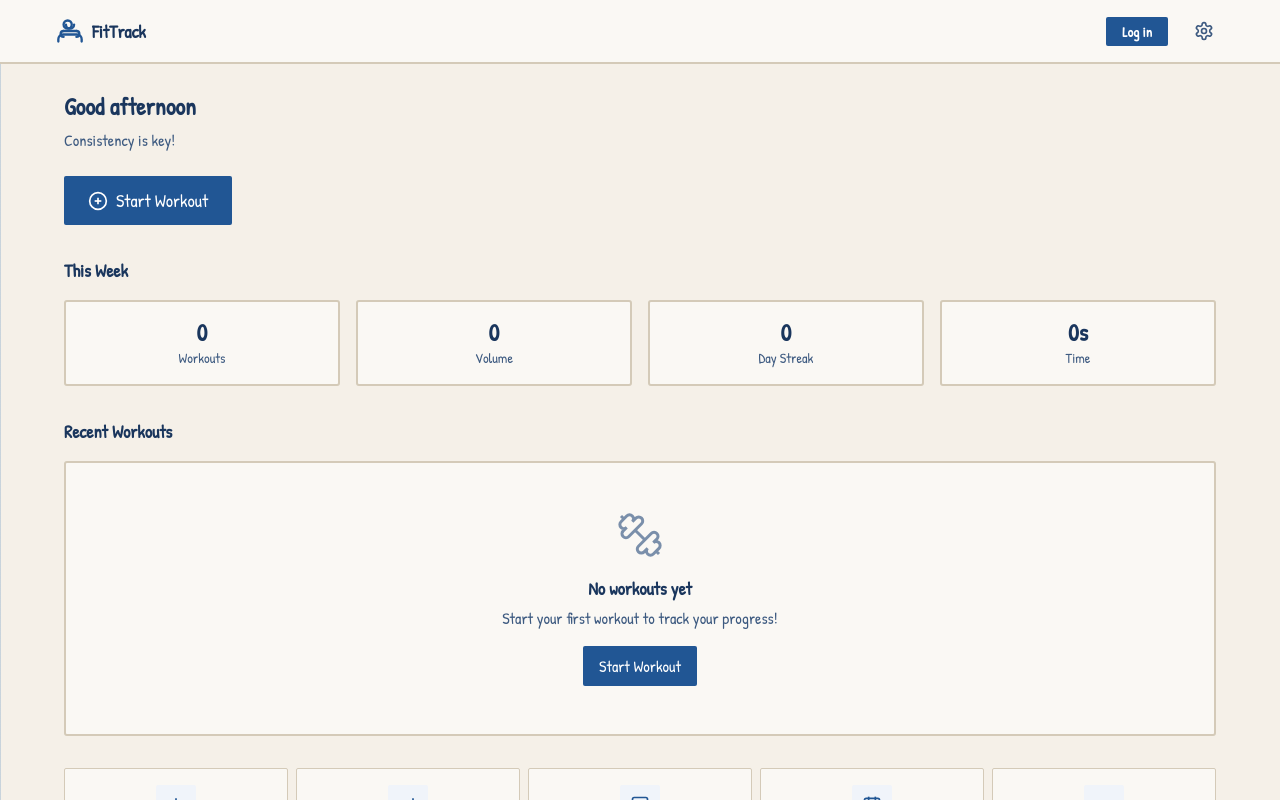
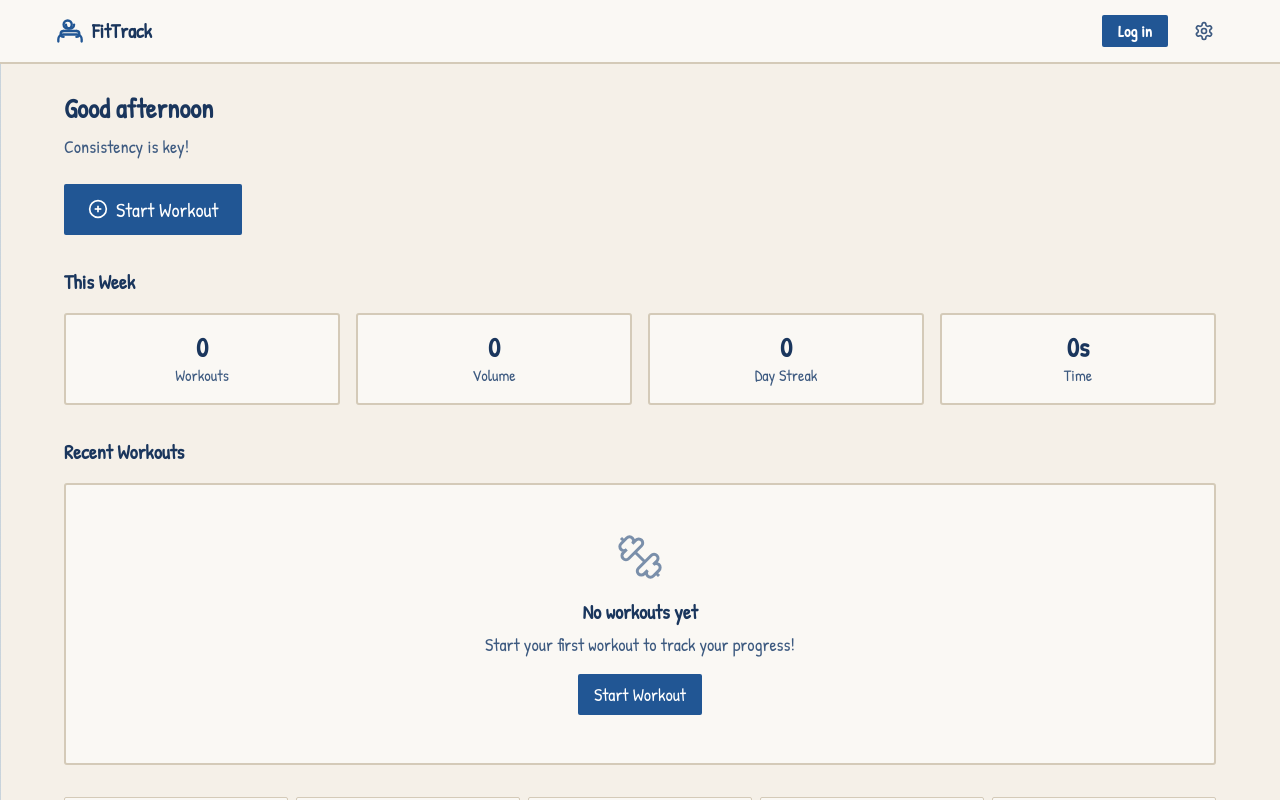
Before and after one commit to ADrejta/fitness-tracker, an Angular app in the folder frontend/: page / in a window 1280 px wide. Shown: the top 800 px of the page. Built offline with nearby package versions, Linux system fonts and the light colour scheme.

Commit message:
Increase visuals size

```diff
--- a/frontend/src/app/layout/navigation/navigation.component.scss
+++ b/frontend/src/app/layout/navigation/navigation.component.scss
@@ -63,17 +63,17 @@
   display: flex;
   align-items: center;
   justify-content: center;
-  width: 24px;
-  height: 24px;
+  width: 28px;
+  height: 28px;
 
   ::ng-deep svg {
-    width: 20px;
-    height: 20px;
+    width: 24px;
+    height: 24px;
   }
 }
 
 .nav__label {
-  font-size: 10px;
+  font-size: 11px;
   font-weight: var(--font-weight-medium);
 }
 
--- a/frontend/src/app/shared/components/button/button.component.scss
+++ b/frontend/src/app/shared/components/button/button.component.scss
@@ -143,7 +143,7 @@
   display: flex;
   align-items: center;
   justify-content: center;
-  font-size: 1.125em;
+  font-size: 1.25em;
 
   ::ng-deep svg {
     width: 1em;
--- a/frontend/src/styles/_variables.scss
+++ b/frontend/src/styles/_variables.scss
@@ -102,14 +102,14 @@
   --font-family-display: 'Architects Daughter', cursive, sans-serif;
   --font-family-mono: 'JetBrains Mono', 'Fira Code', monospace;
 
-  --font-size-xs: 0.75rem;
-  --font-size-sm: 0.875rem;
-  --font-size-base: 1rem;
-  --font-size-lg: 1.125rem;
-  --font-size-xl: 1.25rem;
-  --font-size-2xl: 1.5rem;
-  --font-size-3xl: 1.875rem;
-  --font-size-4xl: 2.25rem;
+  --font-size-xs: 0.875rem;
+  --font-size-sm: 1rem;
+  --font-size-base: 1.125rem;
+  --font-size-lg: 1.25rem;
+  --font-size-xl: 1.4rem;
+  --font-size-2xl: 1.7rem;
+  --font-size-3xl: 2.1rem;
+  --font-size-4xl: 2.5rem;
 
   --line-height-tight: 1.25;
   --line-height-normal: 1.5;
```
